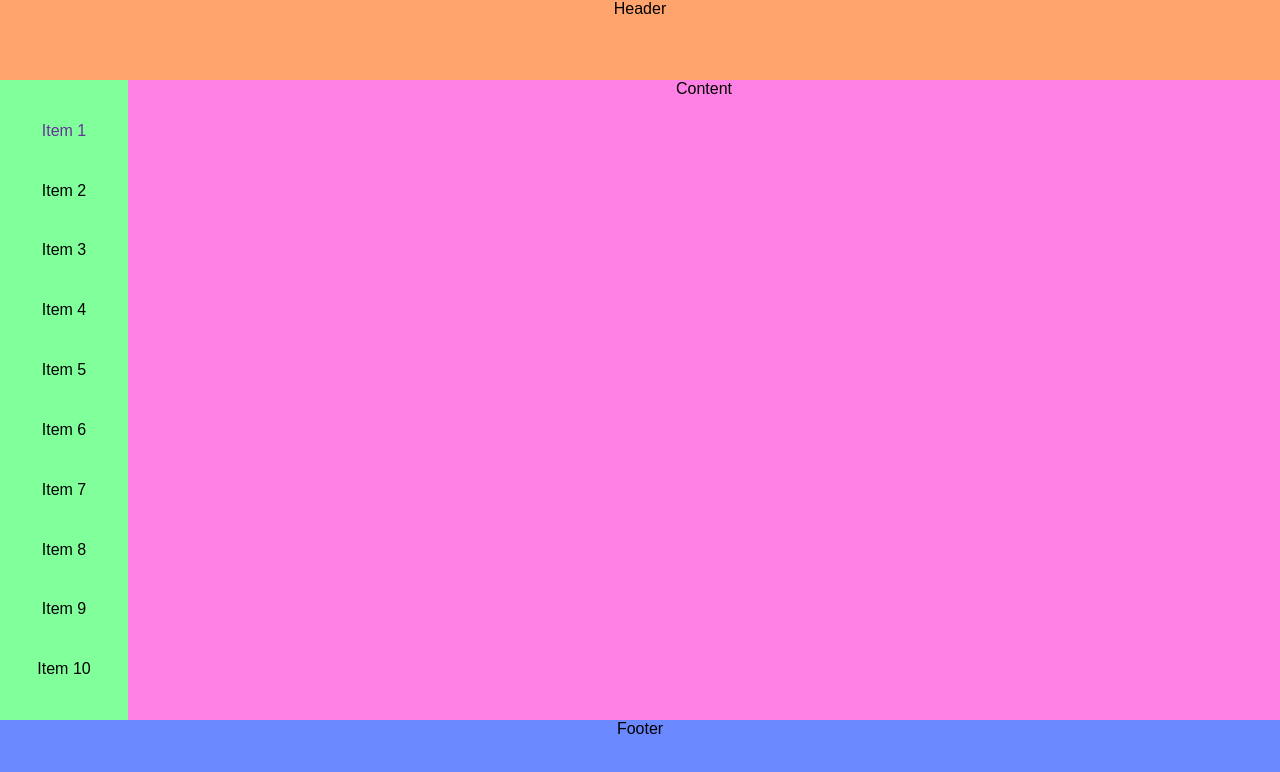
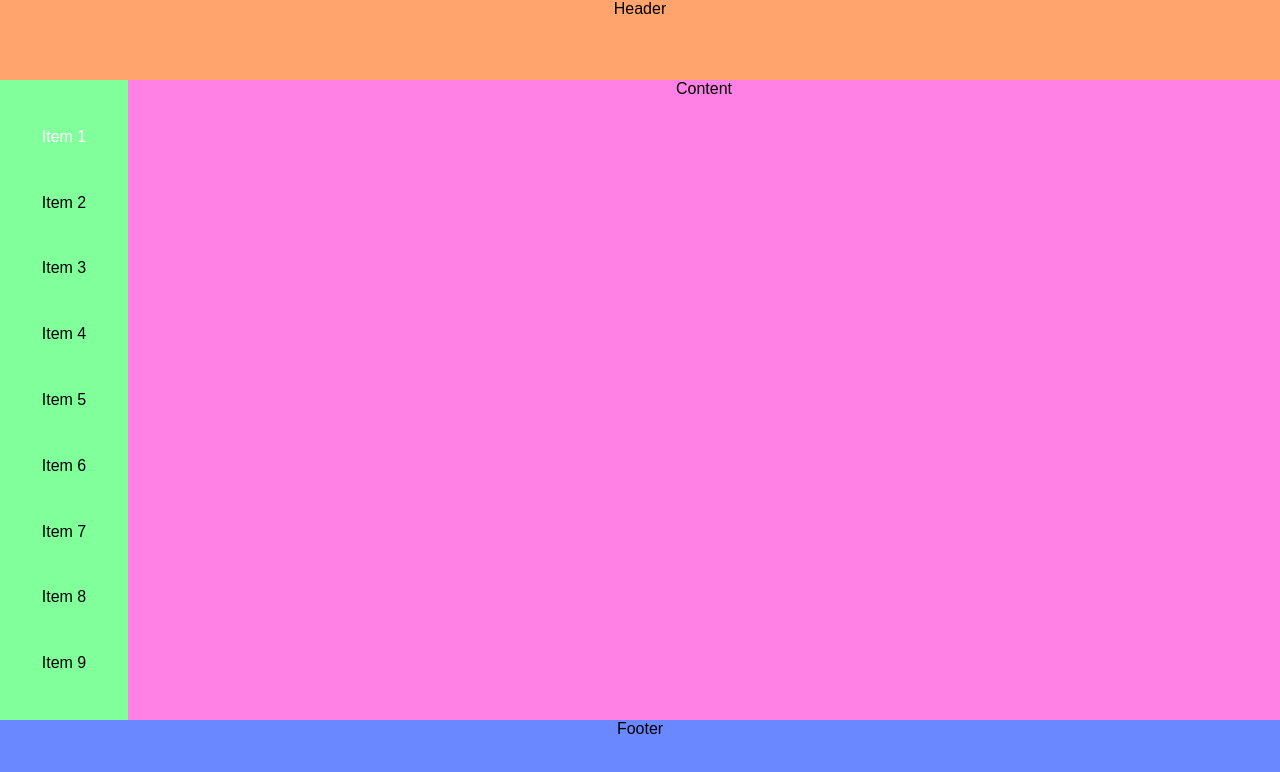
Before and after one commit to Xartok/ReactExperiments, a React (Create React App) app: page / in a window 1280 px wide. Shown: the top 772 px of the page. Built offline with nearby package versions, Linux system fonts and the light colour scheme.

Commit message:
Add possibility to add flag in the children of MenuItemGroup

```diff
--- a/src/App.tsx
+++ b/src/App.tsx
@@ -2,6 +2,8 @@ import * as React from "react";
 import "./App.css";
 import {MenuItem} from "./components/Menu/MenuItem";
 import {MenuItemGroup} from "./components/Menu/MenuItemGroup";
+
+const flag = false;
 
 class App extends React.Component {
   public render() {
@@ -21,7 +23,9 @@ class App extends React.Component {
             <MenuItem>Item 7</MenuItem>
             <MenuItem>Item 8</MenuItem>
             <MenuItem>Item 9</MenuItem>
-            <MenuItem>Item 10</MenuItem>
+            {
+              flag && <MenuItem>Item 10</MenuItem>
+            }
           </MenuItemGroup>
         </section>
         <main id={"content"}>
--- a/src/components/Menu/MenuItem.css
+++ b/src/components/Menu/MenuItem.css
@@ -3,7 +3,7 @@
 }
 
 .menu-item.active {
-	color: rebeccapurple;
+	color: white;
 }
 
 .menu-item:not(.active) {
--- a/src/components/Menu/MenuItemGroup.tsx
+++ b/src/components/Menu/MenuItemGroup.tsx
@@ -4,7 +4,7 @@ import {IMenuItemProps} from "./MenuItem";
 import "./MenuItemGroup.css";
 
 interface IMenuGroupProps {
-  children: ReactChild[];
+  children: Array<(ReactChild | boolean)>;
 }
 
 interface IMenuGroupState {
@@ -28,7 +28,9 @@ export class MenuItemGroup extends Component<IMenuGroupProps, IMenuGroupState> {
   }
 
   private renderChildren() {
-    return Children.map(this.props.children, (child, index) => (
+    const children = Children.toArray(this.props.children).filter(Boolean);
+
+    return Children.map(children, (child, index) => (
       cloneElement(child as ReactElement<IMenuItemProps>, {
         index,
         isActive: this.state.activeIndex === index,
```
